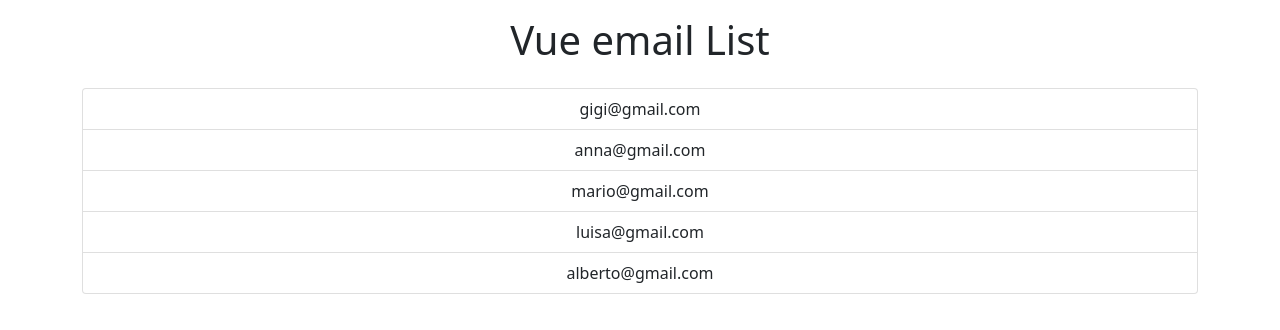
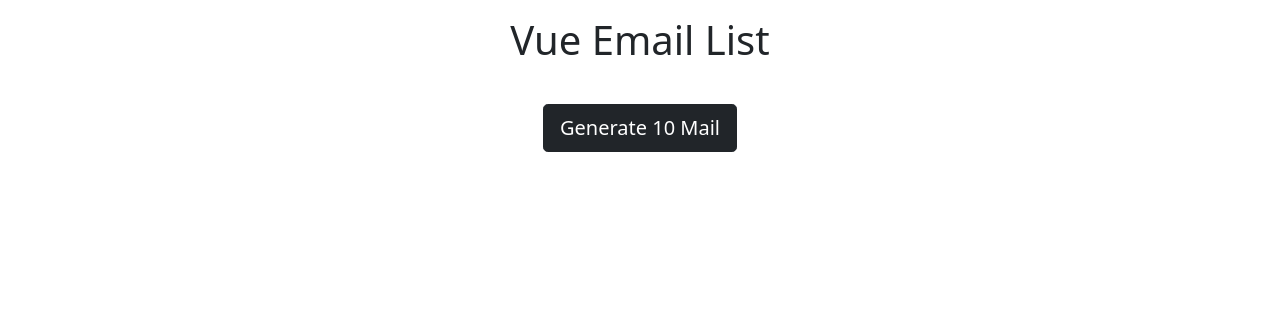
Before and after one commit to nicosanji/vue-email-list, a plain HTML site: page index.html in a window 1280 px wide. Drawn offline with nearby package versions, Linux system fonts and the light colour scheme.

Commit message:
DEF. 1.0: genera 10 mail random tramite API

```diff
--- a/index.html
+++ b/index.html
@@ -24,15 +24,20 @@
         <div id="root">
 
             <div class="container py-3">
-                <h1 class="text-center">{{ titleH1 }}</h1>
+                <h1 class="text-center">{{titleH1}}</h1>
             </div>
 
             <div class="container">
-                <div class="col text-center">
+                <div class="col text-center my-3">
+                    <button type="button" class="btn btn-dark btn-lg btn-block"
+                        @click="getMailList">{{btnText}}</button>
+                </div>
+            </div>
+
+            <div class="container">
+                <div class="col text-center my-3">
                     <ul class="list-group">
-                        <li class="list-group-item" v-for="(element, index) of esempioMailList">
-                            {{element.mail}}
-                        </li>
+                        <li class="list-group-item border-0 py-2" v-for="element in mailList">{{element}}</li>
                     </ul>
                 </div>
             </div>
--- a/script.js
+++ b/script.js
@@ -8,25 +8,27 @@
 Vue.config.devtools = true;
 
 new Vue({
+    el: "#root",
+    data: {
+        titleH1: "Vue Email List",
+        btnText: "Generate 10 Mail",
+        // ritorna una email {"success":true,"response":"clay21@yahoo.com"}
+        urlApiMail: "https://flynn.boolean.careers/exercises/api/random/mail",
+        mailList: [],
+    },
+    methods: {
+        // genera una lista di 10 email random tramite API @click btn
+        getMailList() {
+            this.mailList = [];
+            for (let i = 0; i < 10; i++) {
+                // .get -> richiesta al server .then -> risposta del server
+                axios.get(this.urlApiMail).then((ajaxResponse) => {
 
-    el: "#root",
-
-    data: {
-        titleH1: "Vue email List",
-        esempioMailList: [
-            { mail: 'gigi@gmail.com' },
-            { mail: 'anna@gmail.com' },
-            { mail: 'mario@gmail.com' },
-            { mail: 'luisa@gmail.com' },
-            { mail: 'alberto@gmail.com' },
-        ],
-    },
-
-    methods: {
-
-    },
-
-    mounted() {
-
-    },
+                    const rispostaServer = ajaxResponse.data;
+                    // stampo i dati ricevuti dal server
+                    this.mailList.push(rispostaServer.response);
+                })
+            }
+        },
+    }
 });
```
